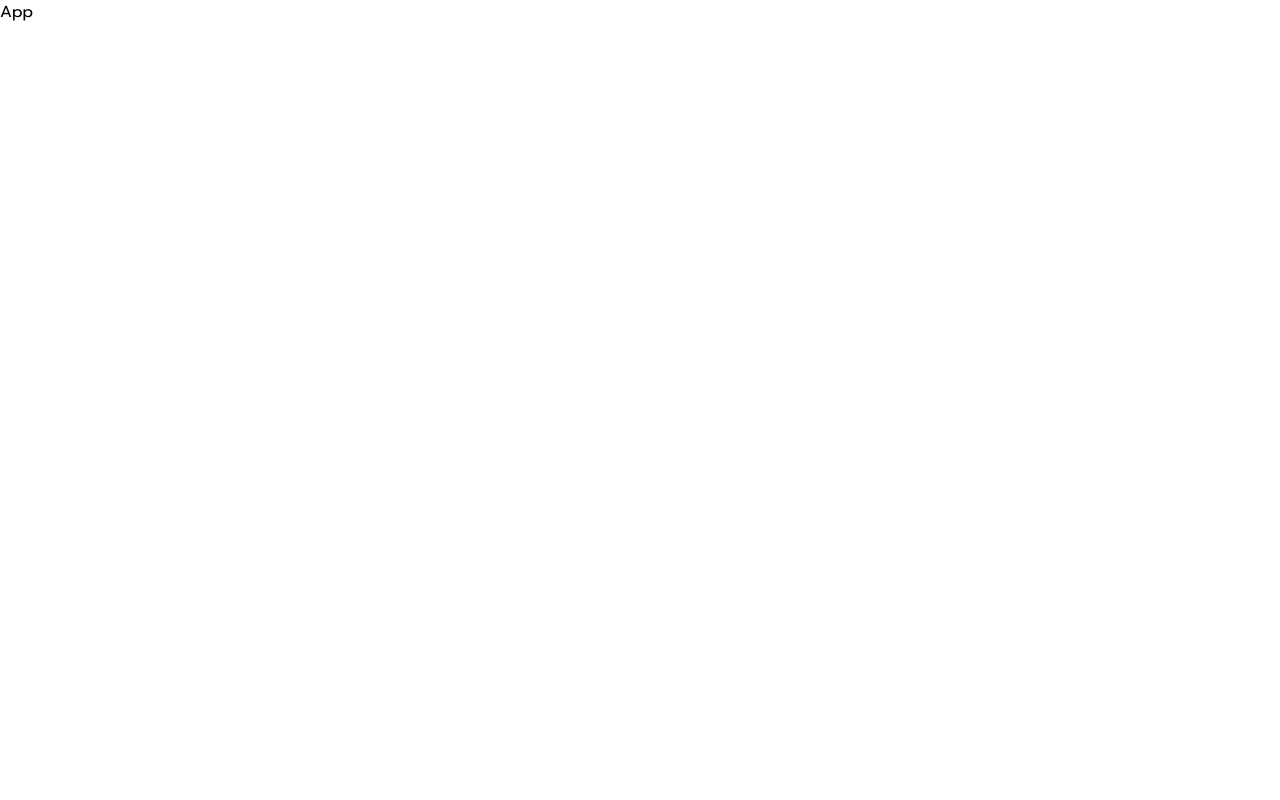
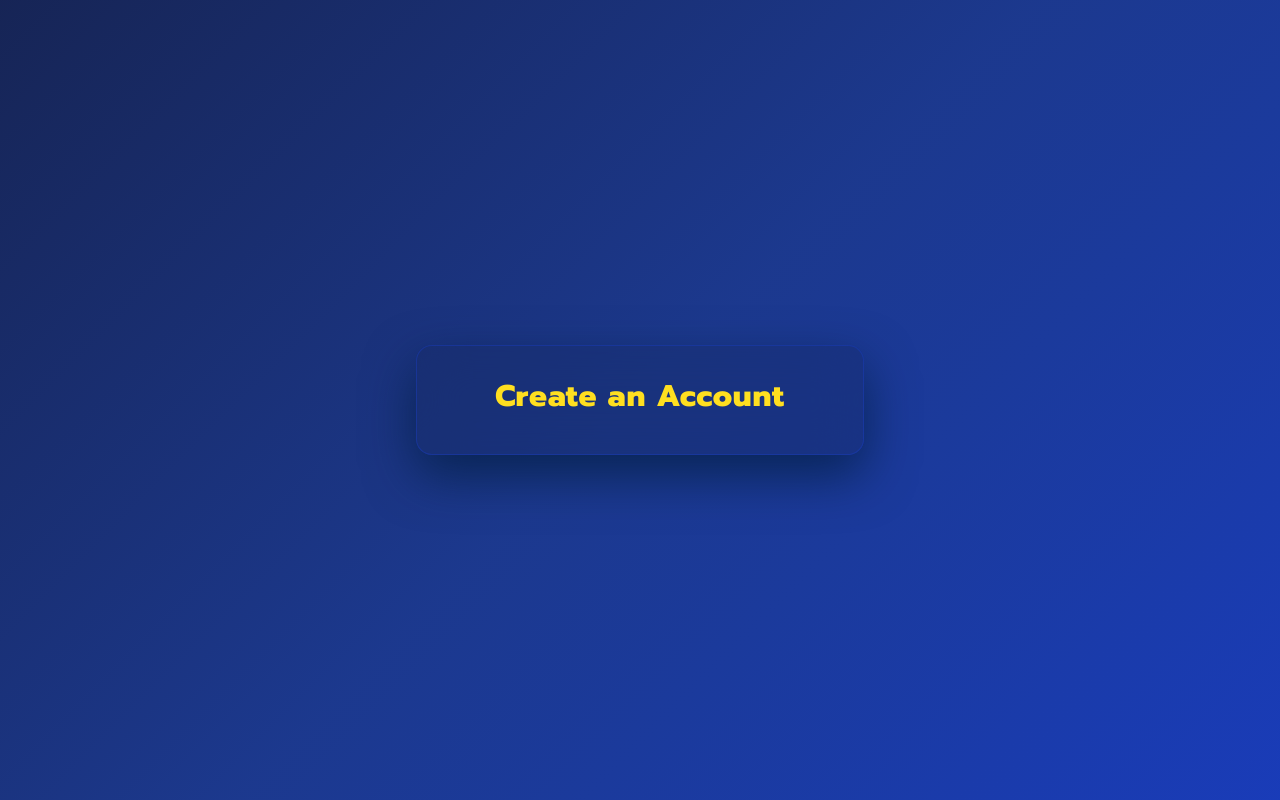
Before and after one commit to PascalMartinDev/authentication-form-tailwind, a React (Vite) app: page / in a window 1280 px wide. Built offline with nearby package versions, Linux system fonts and the light colour scheme.

Commit message:
Inital setup SignInSignUp component

```diff
--- a/src/App.jsx
+++ b/src/App.jsx
@@ -1,7 +1,12 @@
 import React from "react";
+import SignInSignUp from "./components/SignInSignUp";
 
 const App = () => {
-  return <div>App</div>;
+  return (
+    <div>
+      <SignInSignUp />
+    </div>
+  );
 };
 
 export default App;
--- /dev/null
+++ b/src/components/SignInSignUp.jsx
@@ -0,0 +1,18 @@
+import React from "react";
+
+const SignInSignUp = () => {
+  return (
+    <div className="min-h-screen flex items-center justify-center bg-linear-135 from-blue-950 via-blue-900 to-blue-800 p-8">
+      <div className="@container max-w-md w-full p-8 bg-blue-950/30 rounded-2xl shadow-[0_20px_50px_rgba(0,_29,_61,_0.7)] backdrop-blur-xl border border-blue-800/50 relative">
+        <div className="absolute inset-0 bg-gradient-t-br from-blue-800/20 to-transparent rounded-2xl"></div>
+        <div className="relative">
+          <h2 className="text-3xl font-extrabold text-yellow-300 text-center mb-2 -tracking-tight">
+            Create an Account
+          </h2>
+        </div>
+      </div>
+    </div>
+  );
+};
+
+export default SignInSignUp;
--- a/src/index.css
+++ b/src/index.css
@@ -3,3 +3,12 @@
 * {
   font-family: "Prompt", sans-serif;
 }
+
+@theme {
+  --blue-950: #000814;
+  --blue-900: #001d3d;
+  --blue-800: #003566;
+  --yellow-500: #ffc300;
+  --yellow-400: #ffd60a;
+  --yellow-300: #ff3345;
+}
```
Also changed, not shown: src/components/tailwind.config.js (added).
